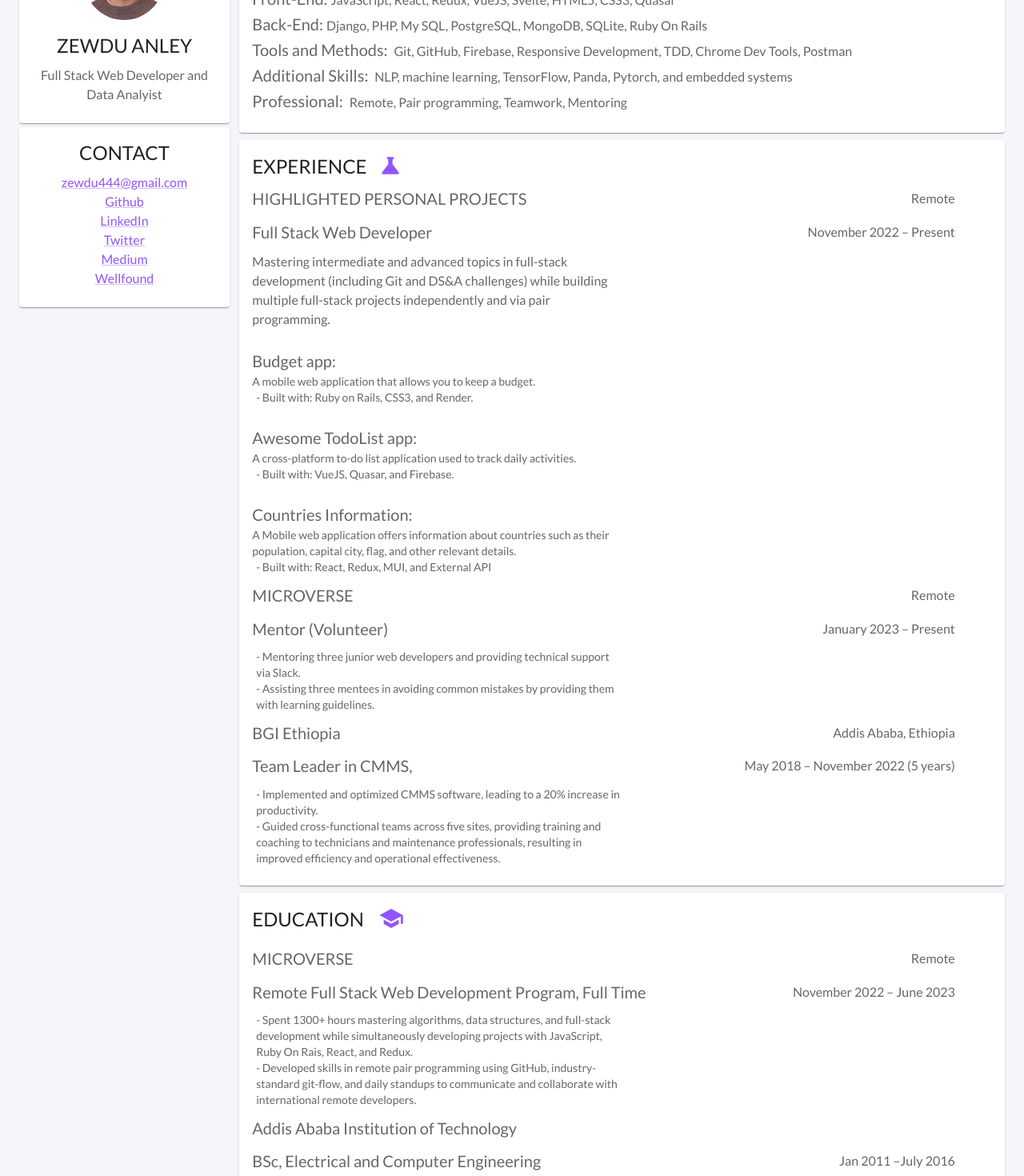
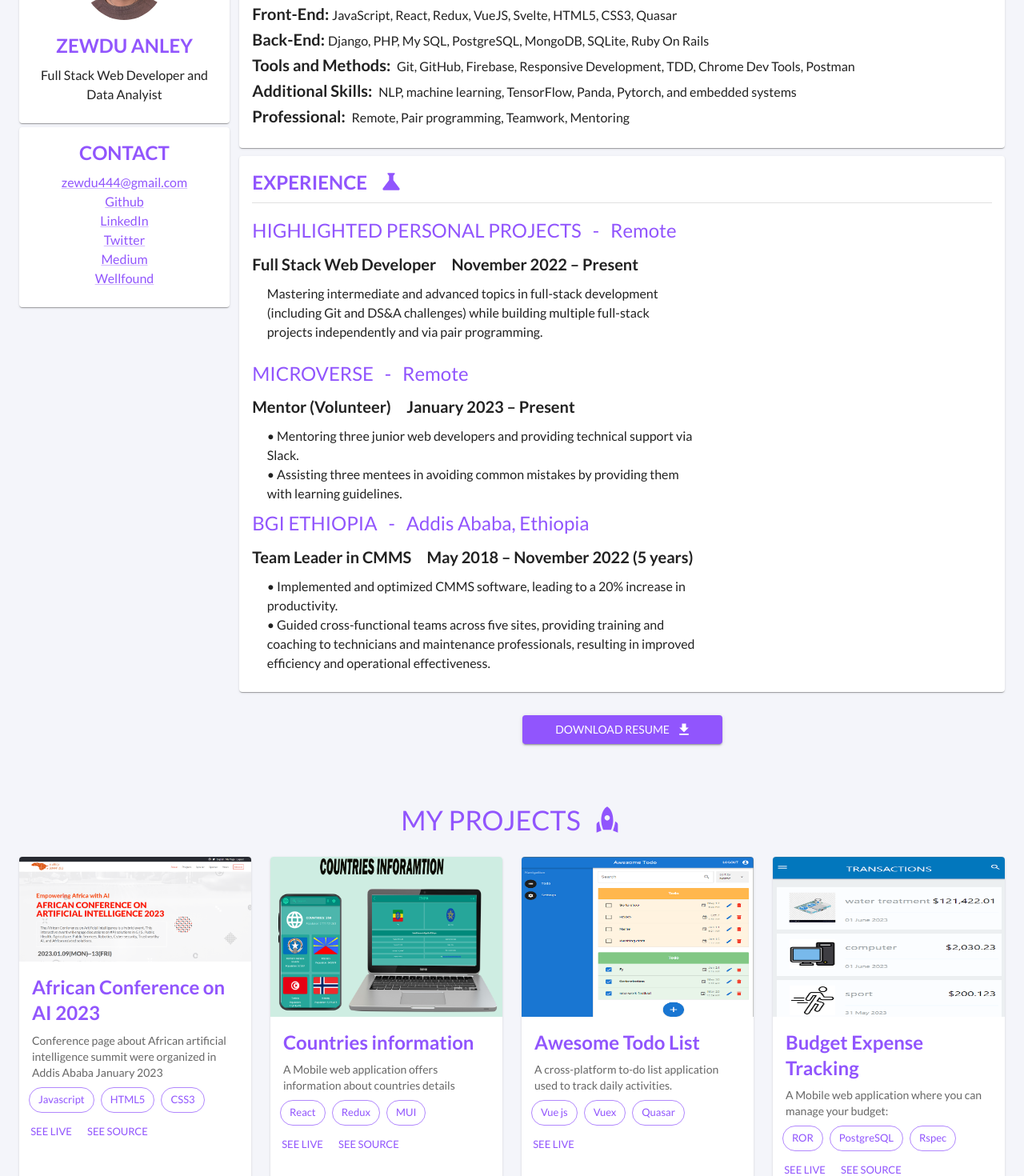
Before and after one commit to zewdu444/myportfolio, a React (Create React App) app: page /showcase in a window 1280 px wide. Shown: the part 860-2330 px from the top of the page at 80% size. Built offline with nearby package versions, Linux system fonts and the light colour scheme.

Commit message:
Fix resume section

```diff
--- a/src/App.js
+++ b/src/App.js
@@ -17,6 +17,21 @@ function App() {
   const [theme, setTheme] = useState('light');
   const Theme = createTheme({
     typography: {
+      h2: {
+        fontWeight: 700,
+        color: theme === 'light' ? '#9155FD' : '#fff',
+      },
+      h5: {
+        fontWeight: 600,
+        color: theme === 'light' ? '#9155FD' : '#fff',
+      },
+      h6: {
+        fontWeight: 600,
+
+      },
+      body1: {
+        fontWeight: 400,
+      },
       fontFamily: [
         'Lato', 'sans-serif',
       ].join(','),
--- a/src/pages/Resume.js
+++ b/src/pages/Resume.js
@@ -1,11 +1,10 @@
 import {
-  Stack, Typography, Card, CardContent, Link, Button,
+  Stack, Typography, Card, CardContent, Link, Button, Divider,
 } from '@mui/material';
 import DownloadIcon from '@mui/icons-material/Download';
 import React from 'react';
 import ScienceIcon from '@mui/icons-material/Science';
 import BuildIcon from '@mui/icons-material/Build';
-import SchoolIcon from '@mui/icons-material/School';
 import { Book } from '@mui/icons-material';
 import { zewdu } from '../img';
 
@@ -24,8 +23,9 @@ function Resume() {
         variant="h4"
         component="span"
         textAlign="center"
+        color="primary"
       >
-        Resume &nbsp;
+        RESUME &nbsp;
         <Book
           color="primary"
           sx={{
@@ -78,7 +78,7 @@ function Resume() {
                 <Typography gutterBottom variant="h5" component="div" textAlign="center">
                   ZEWDU ANLEY
                 </Typography>
-                <Typography variant="body1" color="text.secondary" textAlign="center">
+                <Typography variant="body1" textAlign="center">
                   Full Stack Web Developer and Data Analyist
                 </Typography>
               </CardContent>
@@ -90,32 +90,32 @@ function Resume() {
                 <Typography gutterBottom variant="h5" component="div" textAlign="center">
                   CONTACT
                 </Typography>
-                <Typography variant="a" color="text.secondary" component="div" textAlign="center">
+                <Typography variant="a" component="div" textAlign="center">
                   <Link href="mailto: zewdu444@gmail.com" target="_blank">
                     zewdu444@gmail.com
                   </Link>
                 </Typography>
-                <Typography variant="a" color="text.secondary" component="div" textAlign="center">
+                <Typography variant="a" component="div" textAlign="center">
                   <Link href="https://github.com/zewdu444" target="_blank">
                     Github
                   </Link>
                 </Typography>
-                <Typography variant="a" color="text.secondary" component="div" textAlign="center">
+                <Typography variant="a" component="div" textAlign="center">
                   <Link href="https://www.linkedin.com/in/zewdu-anley/" target="_blank">
                     LinkedIn
                   </Link>
                 </Typography>
-                <Typography variant="a" color="text.secondary" component="div" textAlign="center">
+                <Typography variant="a" component="div" textAlign="center">
                   <Link href="https://twitter.com/@zewdu444" target="_blank">
                     Twitter
                   </Link>
                 </Typography>
-                <Typography variant="a" color="text.secondary" component="div" textAlign="center">
+                <Typography variant="a" component="div" textAlign="center">
                   <Link href="https://medium.com/@zewdu444" target="_blank">
                     Medium
                   </Link>
                 </Typography>
-                <Typography variant="a" color="text.secondary" component="div" textAlign="center">
+                <Typography variant="a" component="div" textAlign="center">
                   <Link href="https://wellfound.com/u/zewdu-erkyhun" target="_blank">
                     Wellfound
                   </Link>
@@ -126,49 +126,56 @@ function Resume() {
         </Stack>
         <Stack sx={{ width: '100%' }}>
           <Stack sx={{ pb: '1%' }}>
-            <Card sx={{ }}>
+            <Card sx={{
+
+            }}
+            >
               <CardContent>
                 <Typography gutterBottom variant="h5" component="div">
                   SKILLS&nbsp;&nbsp;
                   <BuildIcon color="primary" />
                 </Typography>
-                <Typography component="div" color="text.secondary">
-                  <Typography variant="h6" component="span" color="text.secondary">
+                <Divider sx={{
+                  mb: '2%',
+                }}
+                />
+                <Typography component="div">
+                  <Typography variant="h6" component="span">
                     Front-End:&nbsp;
                   </Typography>
-                  <Typography variant="body1" component="span" color="text.secondary">
+                  <Typography variant="body1" component="span">
                     JavaScript, React, Redux, VueJS, Svelte,  HTML5, CSS3, Quasar
                   </Typography>
                 </Typography>
-                <Typography component="div" color="text.secondary">
-                  <Typography variant="h6" component="span" color="text.secondary">
+                <Typography component="div">
+                  <Typography variant="h6" component="span">
                     Back-End:&nbsp;
                   </Typography>
-                  <Typography variant="body1" component="span" color="text.secondary">
+                  <Typography variant="body1" component="span">
                     Django, PHP, My SQL, PostgreSQL,  MongoDB, SQLite, Ruby On Rails
                   </Typography>
                 </Typography>
-                <Typography component="div" color="text.secondary">
-                  <Typography variant="h6" component="span" color="text.secondary">
+                <Typography component="div">
+                  <Typography variant="h6" component="span">
                     Tools and Methods: &nbsp;
                   </Typography>
-                  <Typography variant="body1" component="span" color="text.secondary">
+                  <Typography variant="body1" component="span">
                     Git, GitHub, Firebase, Responsive Development, TDD, Chrome Dev Tools, Postman
                   </Typography>
                 </Typography>
-                <Typography component="div" color="text.secondary">
-                  <Typography variant="h6" component="span" color="text.secondary">
+                <Typography component="div">
+                  <Typography variant="h6" component="span">
                     Additional Skills: &nbsp;
                   </Typography>
-                  <Typography variant="body1" component="span" color="text.secondary">
+                  <Typography variant="body1" component="span">
                     NLP, machine learning, TensorFlow, Panda, Pytorch, and embedded systems
                   </Typography>
                 </Typography>
-                <Typography component="div" color="text.secondary">
-                  <Typography variant="h6" component="span" color="text.secondary">
+                <Typography component="div">
+                  <Typography variant="h6" component="span">
                     Professional: &nbsp;
                   </Typography>
-                  <Typography variant="body1" component="span" color="text.secondary">
+                  <Typography variant="body1" component="span">
                     Remote, Pair programming, Teamwork, Mentoring
                   </Typography>
                 </Typography>
@@ -178,7 +185,14 @@ function Resume() {
           <Stack sx={{ pb: '1%' }}>
             <Card sx={{ }}>
               <CardContent>
-                <Typography gutterBottom variant="h5" component="div">
+                <Typography
+                  gutterBottom
+                  variant="h5"
+                  component="div"
+                  sx={{
+                    mb: '1%',
+                  }}
+                >
                   EXPERIENCE &nbsp;&nbsp;
                   <ScienceIcon
                     color="primary"
@@ -188,6 +202,10 @@ function Resume() {
                     }}
                   />
                 </Typography>
+                <Divider sx={{
+                  mb: '2%',
+                }}
+                />
                 <Stack sx={{
                   pb: '1%',
                   display: 'flex',
@@ -196,17 +214,14 @@ function Resume() {
                   alignItems: 'center',
                 }}
                 >
-                  <Typography variant="h6" component="span" color="text.secondary">
-                    HIGHLIGHTED PERSONAL PROJECTS &nbsp;
-                  </Typography>
                   <Typography
-                    variant="body1"
-                    color="text.secondary"
+                    variant="h5"
+                    component="span"
                     sx={{
-                      pr: '5%',
+                      fontWeight: 400,
                     }}
                   >
-                    Remote
+                    HIGHLIGHTED PERSONAL PROJECTS &nbsp; - &nbsp; Remote
                   </Typography>
                 </Stack>
                 <Stack sx={{
@@ -217,110 +232,85 @@ function Resume() {
                   alignItems: 'center',
                 }}
                 >
-                  <Typography variant="h6" component="span" color="text.secondary">
-                    Full Stack Web Developer &nbsp;
+                  <Typography
+                    variant="h6"
+                    component="span"
+                  >
+                    Full Stack Web Developer &nbsp; &nbsp; November 2022 – Present
                   </Typography>
+                </Stack>
                 <Typography
                   variant="body1"
-                    color="text.secondary"
+                  component="div"
                   sx={{
-                      pr: '5%',
+                    pl: '2%',
+                    width: {
+                      xs: '95%',
+                      lg: '60%',
+                    },
                   }}
                 >
-                    November 2022 – Present
-                  </Typography>
-                </Stack>
-                <Typography variant="body1" component="div" color="text.secondary" width="50%">
                   Mastering intermediate and advanced topics in full-stack development
                   (including Git and DS&A challenges) while building multiple full-stack projects
                   independently and via pair programming.
 
                 </Typography>
                 <br />
-                <Typography component="div" color="text.secondary">
-                  <Typography variant="h6" component="span" color="text.secondary">
-                    Budget app:  &nbsp;
-                  </Typography>
-                  <Typography variant="body2" component="div" color="text.secondary" width="50%">
-                    A mobile web application that allows you to keep a budget.
-                  </Typography>
-                  <Typography variant="body2" component="div" color="text.secondary" width="50%" pl="5px">
-                    - Built with: Ruby on Rails, CSS3, and Render.
-                  </Typography>
-                </Typography>
-                <br />
-                <Typography component="div" color="text.secondary">
-                  <Typography variant="h6" component="span" color="text.secondary">
-                    Awesome TodoList app:  &nbsp;
-                  </Typography>
-                  <Typography variant="body2" component="div" color="text.secondary" width="50%">
-                    A cross-platform to-do list application used to track daily activities.
-                  </Typography>
-                  <Typography variant="body2" component="div" color="text.secondary" width="50%" pl="5px">
-                    - Built with: VueJS, Quasar, and Firebase.
-                  </Typography>
-                </Typography>
-                <br />
-                <Typography component="div" color="text.secondary">
-                  <Typography variant="h6" component="span" color="text.secondary">
-                    Countries Information:  &nbsp;
-                  </Typography>
-                  <Typography variant="body2" component="div" color="text.secondary" width="50%">
-                    A Mobile web application offers information about countries such as their
-                    population, capital city, flag, and other relevant details.
-                  </Typography>
-                  <Typography variant="body2" component="div" color="text.secondary" width="50%" pl="5px">
-                    - Built with: React, Redux, MUI, and External API
-                  </Typography>
-                </Typography>
+
                 <Stack sx={{
                   pb: '1%',
-                  pt: '1%',
                   display: 'flex',
                   flexDirection: 'row',
-                  justifyContent: 'space-between',
                   alignItems: 'center',
                 }}
                 >
-                  <Typography variant="h6" component="span" color="text.secondary">
-                    MICROVERSE  &nbsp;
-                  </Typography>
                   <Typography
-                    variant="body1"
-                    color="text.secondary"
+                    variant="h5"
+                    component="span"
                     sx={{
-                      pr: '5%',
+                      fontWeight: 400,
                     }}
                   >
-                    Remote
+                    MICROVERSE  &nbsp; - &nbsp; Remote
                   </Typography>
                 </Stack>
                 <Stack sx={{
                   pb: '1%',
                   display: 'flex',
                   flexDirection: 'row',
-                  justifyContent: 'space-between',
                   alignItems: 'center',
                 }}
                 >
-                  <Typography variant="h6" component="span" color="text.secondary">
-                    Mentor (Volunteer)  &nbsp;
+                  <Typography variant="h6" component="span">
+                    Mentor (Volunteer)  &nbsp; &nbsp;  January 2023 – Present
+                  </Typography>
+                </Stack>
+                <Typography
+                  variant="body1"
+                  component="div"
+                  sx={{
+                    pl: '2%',
+                    width: {
+                      xs: '95%',
+                      lg: '60%',
+                    },
+                  }}
+                >
+                  &bull; Mentoring three junior web developers and providing technical support
+                  via Slack.
                 </Typography>
                 <Typography
                   variant="body1"
-                    color="text.secondary"
+                  component="div"
                   sx={{
-                      pr: '5%',
+                    pl: '2%',
+                    width: {
+                      xs: '95%',
+                      lg: '60%',
+                    },
                   }}
                 >
-                    January 2023 – Present
-                  </Typography>
-                </Stack>
-                <Typography variant="body2" component="div" color="text.secondary" width="50%" pl="5px">
-                  - Mentoring three junior web developers and providing technical support via Slack.
-                </Typography>
-                <Typography variant="body2" component="div" color="text.secondary" width="50%" pl="5px">
-                  - Assisting three mentees in avoiding common mistakes by providing them with
+                  &bull; Assisting three mentees in avoiding common mistakes by providing them with
                   learning guidelines.
 
                 </Typography>
@@ -334,17 +324,14 @@ function Resume() {
                   alignItems: 'center',
                 }}
                 >
-                  <Typography variant="h6" component="span" color="text.secondary">
-                    BGI Ethiopia   &nbsp;
-                  </Typography>
                   <Typography
-                    variant="body1"
-                    color="text.secondary"
+                    variant="h5"
+                    component="span"
                     sx={{
-                      pr: '5%',
+                      fontWeight: 400,
                     }}
                   >
-                    Addis Ababa, Ethiopia
+                    BGI ETHIOPIA   &nbsp; -  &nbsp; Addis Ababa, Ethiopia
                   </Typography>
                 </Stack>
                 <Stack sx={{
@@ -355,26 +342,38 @@ function Resume() {
                   alignItems: 'center',
                 }}
                 >
-                  <Typography variant="h6" component="span" color="text.secondary">
-                    Team Leader in CMMS,   &nbsp;
+                  <Typography variant="h6" component="span">
+                    Team Leader in CMMS   &nbsp; &nbsp;   May 2018 – November 2022 (5 years)
+                  </Typography>
+                </Stack>
+                <Typography
+                  variant="body1"
+                  component="div"
+                  sx={{
+                    pl: '2%',
+                    width: {
+                      xs: '95%',
+                      lg: '60%',
+                    },
+                  }}
+                >
+                  &bull; Implemented and optimized CMMS software, leading to a 20% increase in
+                  productivity.
+
                 </Typography>
                 <Typography
                   variant="body1"
-                    color="text.secondary"
+                  component="div"
                   sx={{
-                      pr: '5%',
+                    pl: '2%',
+                    width: {
+                      xs: '95%',
+                      lg: '60%',
+                    },
                   }}
                 >
-                    May 2018 – November 2022 (5 years)
-                  </Typography>
-                </Stack>
-                <Typography variant="body2" component="div" color="text.secondary" width="50%" pl="5px">
-                  - Implemented and optimized CMMS software, leading to a 20% increase in
-                  productivity.
 
-                </Typography>
-                <Typography variant="body2" component="div" color="text.secondary" width="50%" pl="5px">
-                  - Guided cross-functional teams across five sites, providing training and
+                  &bull; Guided cross-functional teams across five sites, providing training and
                   coaching to technicians and maintenance professionals, resulting in improved
                   efficiency and operational effectiveness.
 
@@ -382,121 +381,14 @@ function Resume() {
               </CardContent>
             </Card>
           </Stack>
-          <Stack sx={{ pb: '1%' }}>
-            <Card sx={{ }}>
-              <CardContent>
-                <Typography gutterBottom variant="h5" component="div">
-                  EDUCATION &nbsp;  &nbsp;
-                  <SchoolIcon
-                    color="primary"
-                    sx={{
-                      fontSize: '2rem',
-                      mb: '-0.4rem',
-                    }}
-                  />
-                </Typography>
-                <Stack sx={{
-                  pb: '1%',
-                  pt: '1%',
-                  display: 'flex',
-                  flexDirection: 'row',
-                  justifyContent: 'space-between',
-                  alignItems: 'center',
-                }}
-                >
-                  <Typography variant="h6" component="span" color="text.secondary">
-                    MICROVERSE  &nbsp;
-                  </Typography>
-                  <Typography
-                    variant="body1"
-                    color="text.secondary"
-                    sx={{
-                      pr: '5%',
-                    }}
-                  >
-                    Remote
-                  </Typography>
-                </Stack>
-                <Stack sx={{
-                  pb: '1%',
-                  display: 'flex',
-                  flexDirection: 'row',
-                  justifyContent: 'space-between',
-                  alignItems: 'center',
-                }}
-                >
-                  <Typography variant="h6" component="span" color="text.secondary">
-                    Remote Full Stack Web Development Program, Full Time  &nbsp;
-                  </Typography>
-                  <Typography
-                    variant="body1"
-                    color="text.secondary"
-                    sx={{
-                      pr: '5%',
-                    }}
-                  >
-                    November 2022 – June 2023
-                  </Typography>
-                </Stack>
-                <Typography variant="body2" component="div" color="text.secondary" width="50%" pl="5px">
-                  - Spent 1300+ hours mastering algorithms, data structures, and full-stack
-                  development while simultaneously developing projects with JavaScript,
-                  Ruby On Rais, React, and Redux.
 
-                </Typography>
-                <Typography variant="body2" component="div" color="text.secondary" width="50%" pl="5px">
-                  - Developed skills in remote pair programming using GitHub, industry-standard
-                  git-flow, and daily standups to communicate and collaborate with international
-                  remote developers.
-                </Typography>
-
-                <Stack sx={{
-                  pb: '1%',
-                  pt: '1%',
-                  display: 'flex',
-                  flexDirection: 'row',
-                  justifyContent: 'space-between',
-                  alignItems: 'center',
-                }}
-                >
-                  <Typography variant="h6" component="span" color="text.secondary">
-                    Addis Ababa Institution of Technology   &nbsp;
-                  </Typography>
-                </Stack>
-                <Stack sx={{
-                  pb: '1%',
-                  display: 'flex',
-                  flexDirection: 'row',
-                  justifyContent: 'space-between',
-                  alignItems: 'center',
-                }}
-                >
-                  <Typography variant="h6" component="span" color="text.secondary">
-                    BSc, Electrical and Computer Engineering    &nbsp;
-                  </Typography>
-                  <Typography
-                    variant="body1"
-                    color="text.secondary"
-                    sx={{
-                      pr: '5%',
-                    }}
-                  >
-                    Jan 2011 –July 2016
-                  </Typography>
-                </Stack>
-                <Typography variant="body2" component="div" color="text.secondary" width="50%" pl="5px">
-                  - Bachelor Thesis: Android application-controlled Bluetooth
-                  LED Display (C++ and Java).
-                </Typography>
-              </CardContent>
-            </Card>
-          </Stack>
           <Button
             variant="contained"
             sx={{
               display: 'flex',
               alignSelf: 'center',
               width: '250px',
+              mt: '2%',
             }}
             endIcon={<DownloadIcon />}
             onClick={() => {
--- a/src/pages/ShowCase.js
+++ b/src/pages/ShowCase.js
@@ -22,9 +22,13 @@ function ShowCase() {
         variant="h4"
         component="span"
         textAlign="center"
+        color="primary"
+        sx={{
+          mb: '2%',
+        }}
 
       >
-        My Projects &nbsp;
+        MY PROJECTS &nbsp;
         <RocketIcon
           color="primary"
           sx={{
```
Lines whose indentation alone changed are shown as unchanged.
